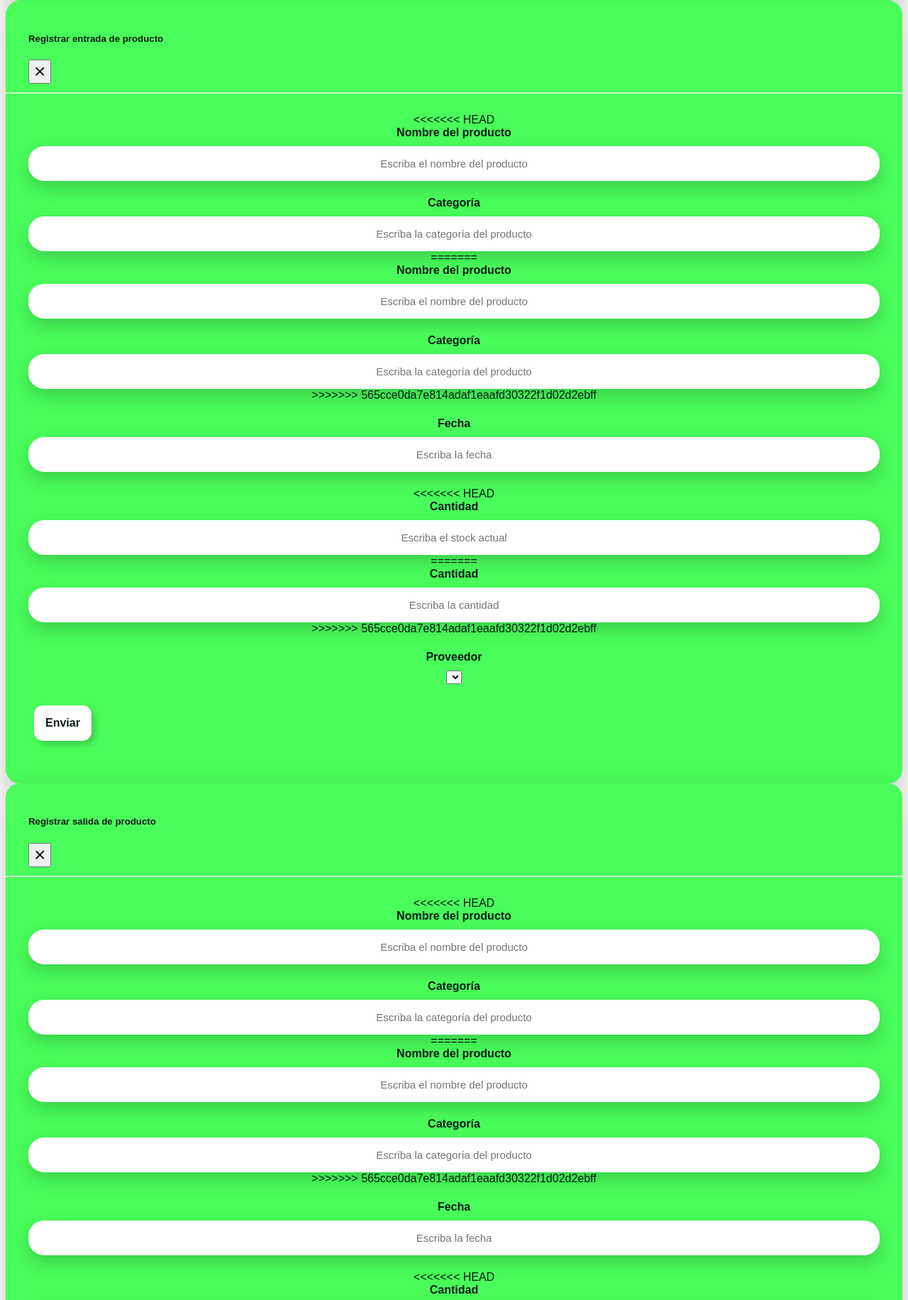
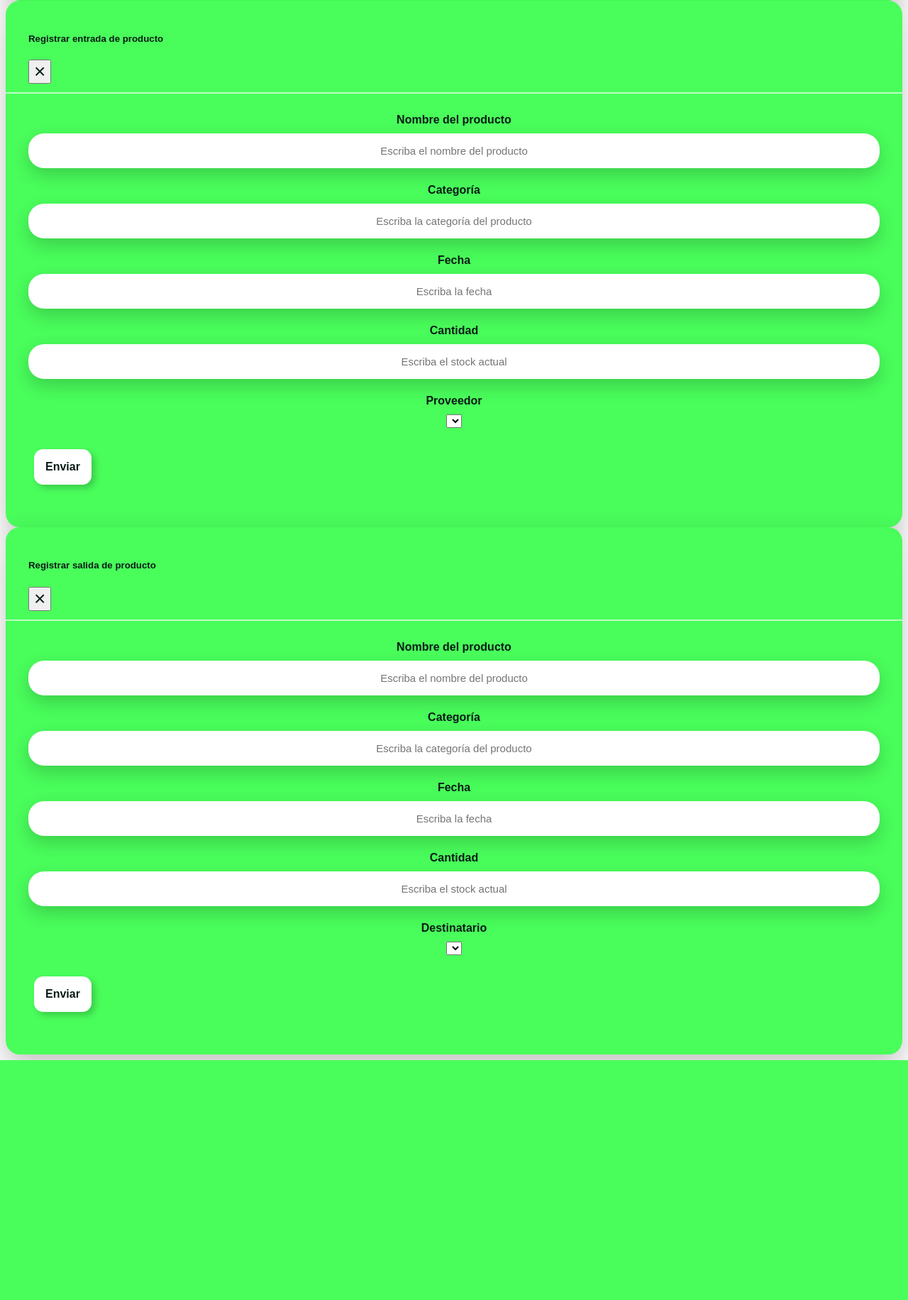
Before and after one commit to 1amsj/AgroTech-4.0, a PHP site: page /Comunes/detalle_inventario.php in a window 1280 px wide. Shown: the part 1837-3669 px from the top of the page at 71% size. After the commit the page ends 3331 px from the top, so only its background shows below. Run offline with PHP 8.4, Linux system fonts and the light colour scheme; lists and menus that the app fills with data are empty.

Commit message:
Feat: update inventory form labels and IDs for consistency in enter and out modals

```diff
--- a/Comunes/detalle_inventario.php
+++ b/Comunes/detalle_inventario.php
@@ -123,7 +123,6 @@
       <div class="modal-body agro-modal-body">
         <form id="inventoryEnterForm">
           <div class="agro-form-group">
-<<<<<<< HEAD
             <label for="editProductName">Nombre del producto</label>
             <input type="text" class="agro-input" id="editProductName" name="nombre"
               placeholder="Escriba el nombre del producto" />
@@ -132,28 +131,15 @@
             <label for="editProductCategory">Categoría</label>
             <input type="text" class="agro-input" id="editProductCategory" name="categoria"
               placeholder="Escriba la categoría del producto" />
-=======
-            <label for="enterProductName">Nombre del producto</label>
-            <input type="text" class="agro-input" id="enterProductName" name="nombre" placeholder="Escriba el nombre del producto" />
-          </div>
-          <div class="agro-form-group">
-            <label for="enterProductCategory">Categoría</label>
-            <input type="text" class="agro-input" id="enterProductCategory" name="categoria" placeholder="Escriba la categoría del producto" />
->>>>>>> 565cce0da7e814adaf1eaafd30322f1d02d2ebff
           </div>
           <div class="agro-form-group">
             <label for="enterProductDate">Fecha</label>
             <input type="text" class="agro-input" id="enterProductDate" name="fecha" placeholder="Escriba la fecha" />
           </div>
           <div class="agro-form-group">
-<<<<<<< HEAD
             <label for="editProductStock">Cantidad</label>
             <input type="text" class="agro-input" id="editProductStock" name="stock"
               placeholder="Escriba el stock actual" />
-=======
-            <label for="enterProductStock">Cantidad</label>
-            <input type="text" class="agro-input" id="enterProductStock" name="stock" placeholder="Escriba la cantidad" />
->>>>>>> 565cce0da7e814adaf1eaafd30322f1d02d2ebff
           </div>
           <div class="agro-form-group">
             <label for="enterProductProvider">Proveedor</label>
@@ -180,7 +166,6 @@
       <div class="modal-body agro-modal-body">
         <form id="inventoryOutForm">
           <div class="agro-form-group">
-<<<<<<< HEAD
             <label for="editProductName">Nombre del producto</label>
             <input type="text" class="agro-input" id="editProductName" name="nombre"
               placeholder="Escriba el nombre del producto" />
@@ -189,28 +174,15 @@
             <label for="editProductCategory">Categoría</label>
             <input type="text" class="agro-input" id="editProductCategory" name="categoria"
               placeholder="Escriba la categoría del producto" />
-=======
-            <label for="outProductName">Nombre del producto</label>
-            <input type="text" class="agro-input" id="outProductName" name="nombre" placeholder="Escriba el nombre del producto" />
-          </div>
-          <div class="agro-form-group">
-            <label for="outProductCategory">Categoría</label>
-            <input type="text" class="agro-input" id="outProductCategory" name="categoria" placeholder="Escriba la categoría del producto" />
->>>>>>> 565cce0da7e814adaf1eaafd30322f1d02d2ebff
           </div>
           <div class="agro-form-group">
             <label for="outProductDate">Fecha</label>
             <input type="text" class="agro-input" id="outProductDate" name="fecha" placeholder="Escriba la fecha" />
           </div>
           <div class="agro-form-group">
-<<<<<<< HEAD
             <label for="editProductStock">Cantidad</label>
             <input type="text" class="agro-input" id="editProductStock" name="stock"
               placeholder="Escriba el stock actual" />
-=======
-            <label for="outProductStock">Cantidad</label>
-            <input type="text" class="agro-input" id="outProductStock" name="stock" placeholder="Escriba la cantidad" />
->>>>>>> 565cce0da7e814adaf1eaafd30322f1d02d2ebff
           </div>
           <div class="agro-form-group">
             <label for="outProductRecipient">Destinatario</label>
```
